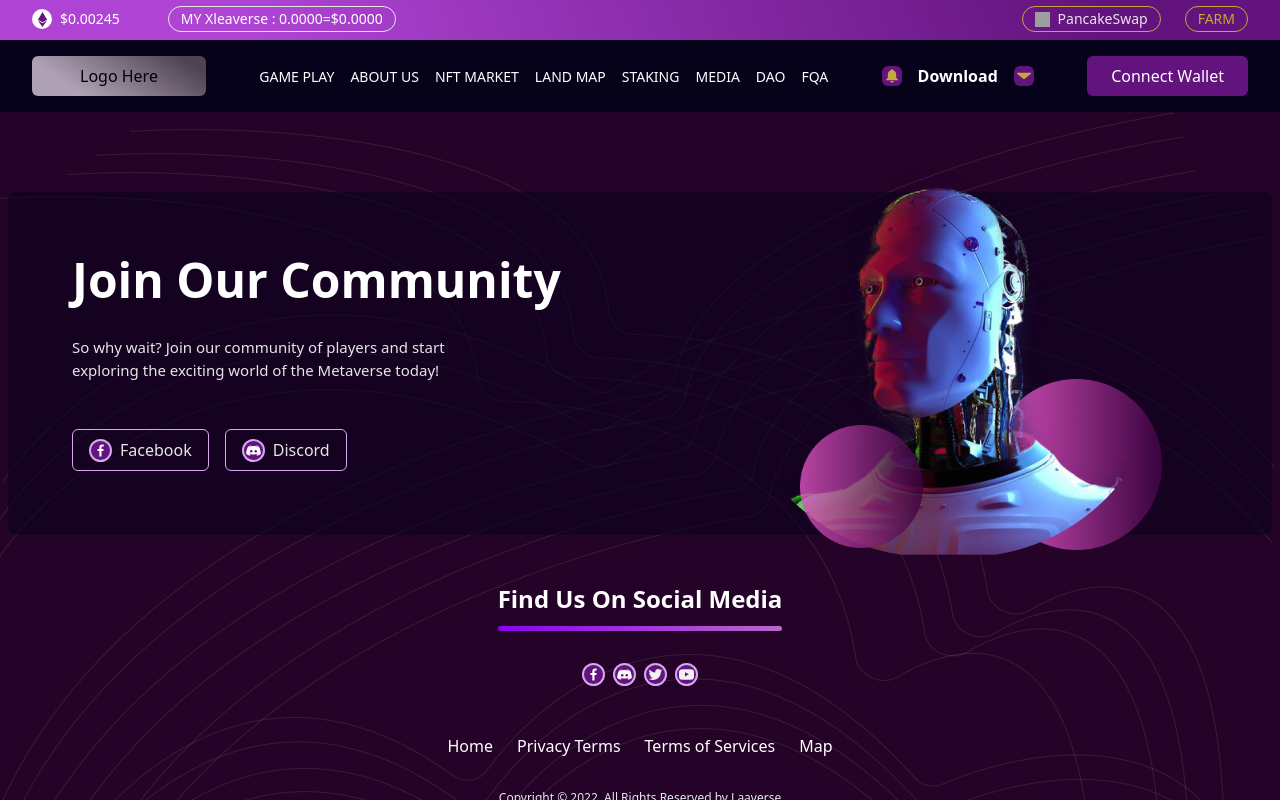
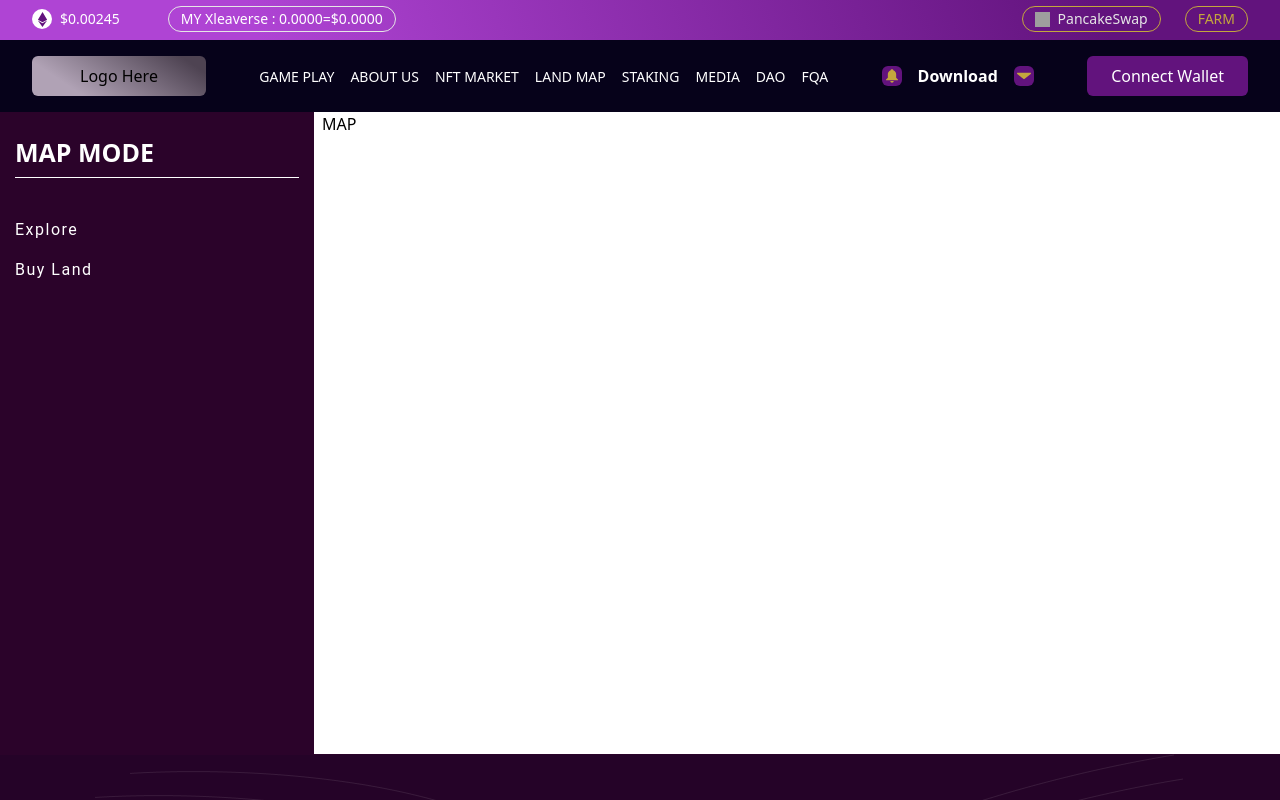
Before and after one commit to BoyakhchyanKaren/laaverse, a React (Create React App) app: page /map in a window 1280 px wide. Shown: the top 800 px of the page. Built offline with nearby package versions, Linux system fonts and the light colour scheme; grey boxes are pictures that could not be loaded.

Commit message:
land map page creation

```diff
--- a/src/App.js
+++ b/src/App.js
@@ -1,6 +1,6 @@
 import { BrowserRouter as Router, Routes, Route } from 'react-router-dom';
 import HomeFooter from 'components/home/footer';
-import { Home, About, NftMarket, Stacking, Media, DAO, FAQ } from 'pages';
+import { Home, About, NftMarket, Stacking, Media, DAO, FAQ, LandMap } from 'pages';
 import { Animate } from 'components/global/animation';
 import Drawer from 'components/global/drawer';
 import StickyHeader from 'components/home/nav';
@@ -19,6 +19,7 @@ function App() {
                     <Route path='/media' element={<Media />} />
                     <Route path='/dao' element={<DAO />} />
                     <Route path='/fqa' element={<FAQ />} />
+                    <Route path='/map' element={<LandMap />} />
                 </Routes>
                 <section className='home-footer-section'>
                     <Animate.FadeUp>
--- /dev/null
+++ b/src/components/LandMap/Main/index.jsx
@@ -0,0 +1,14 @@
+import { Grid } from "@mui/material";
+import Map from "../Map";
+import SideBar from "../Sidebar";
+
+const MainLandingMap = () => {
+    return (
+        <Grid container spacing={1}>
+            <SideBar />
+            <Map />
+        </Grid>
+    )
+};
+
+export default MainLandingMap;
--- /dev/null
+++ b/src/components/LandMap/Map/index.jsx
@@ -0,0 +1,13 @@
+import { Grid } from "@mui/material";
+
+const Map = () => {
+    return (
+        <Grid item xs={9} sx={{ height: '100%', width: '100%' }}>
+            <Grid>
+                MAP
+            </Grid>
+        </Grid>
+    )
+}
+
+export default Map;
--- /dev/null
+++ b/src/components/LandMap/Sidebar/index.jsx
@@ -0,0 +1,43 @@
+import { Grid, styled, Typography } from "@mui/material";
+import { colors } from "constants/colors";
+import { Link } from "react-router-dom";
+
+const ItemGrid = styled(Grid)(() => ({
+    backgroundColor: colors.primaryBackgroundLight,
+    color: 'white',
+    height: '100%',
+    padding: '15px'
+}));
+
+const SideBar = () => {
+    return (
+        <Grid item xs={3} sx={{ height: '650px' }}>
+            <ItemGrid item direction={"column"}>
+                <Grid sx={{
+                    borderBottom: '1px solid white',
+                    lineHeight: '50px',
+                    fontSize: '25px',
+                    fontWeight: 700,
+                }}>MAP MODE</Grid>
+                <Grid item container direction={"column"} gap={2} paddingTop={5}>
+                    {['Explore', "Buy Land"].map((textColumn) => {
+                        return (
+                            <Link
+                                to={`#`}
+                                sx={{
+                                    textDecoration: 'none',
+                                    color: 'white',
+                                }}
+                            >
+                                <Typography sx={{ letterSpacing: '1.5px' }}>{textColumn}</Typography>
+                            </Link>
+                        )
+                    })}
+                </Grid>
+            </ItemGrid>
+        </Grid>
+    )
+};
+
+
+export default SideBar;
--- /dev/null
+++ b/src/components/LandMap/index.js
@@ -0,0 +1,5 @@
+import MainLandingMap from "./Main";
+
+export {
+    MainLandingMap,
+}
--- a/src/components/global/navLinks/index.js
+++ b/src/components/global/navLinks/index.js
@@ -14,7 +14,7 @@ const NavLinks = () => {
                 <Link to='/nft'>NFT MARKET</Link>
             </li>
             <li className='hover:text-primaryLight'>
-                <Link to='#'>LAND MAP</Link>
+                <Link to='/map'>LAND MAP</Link>
             </li>
             <li className='hover:text-primaryLight'>
                 <Link to='/stacking'>STAKING</Link>
--- a/src/pages/index.js
+++ b/src/pages/index.js
@@ -5,7 +5,8 @@ import Stacking from "./stacking";
 import Media from "./media";
 import DAO from "./dao";
 import FAQ from "./faq";
+import LandMap from "./landMap";
 
 export {
-    Home, About, NftMarket, Stacking, Media, DAO, FAQ
+    Home, About, NftMarket, Stacking, Media, DAO, FAQ, LandMap
 }
--- /dev/null
+++ b/src/pages/landMap/index.jsx
@@ -0,0 +1,11 @@
+import { MainLandingMap } from "components/LandMap";
+
+const LandMap = () => {
+    return (
+        <div>
+            <MainLandingMap />
+        </div>
+    )
+};
+
+export default LandMap;
```
